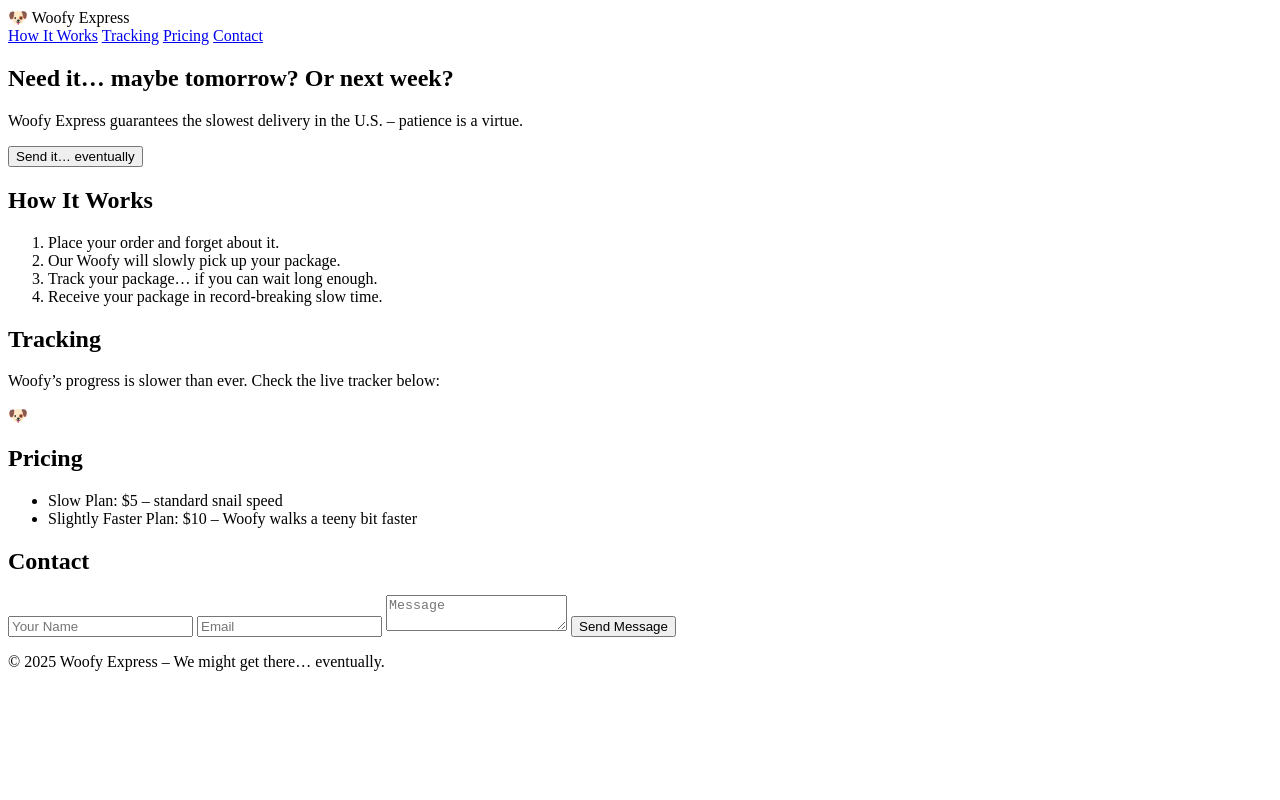
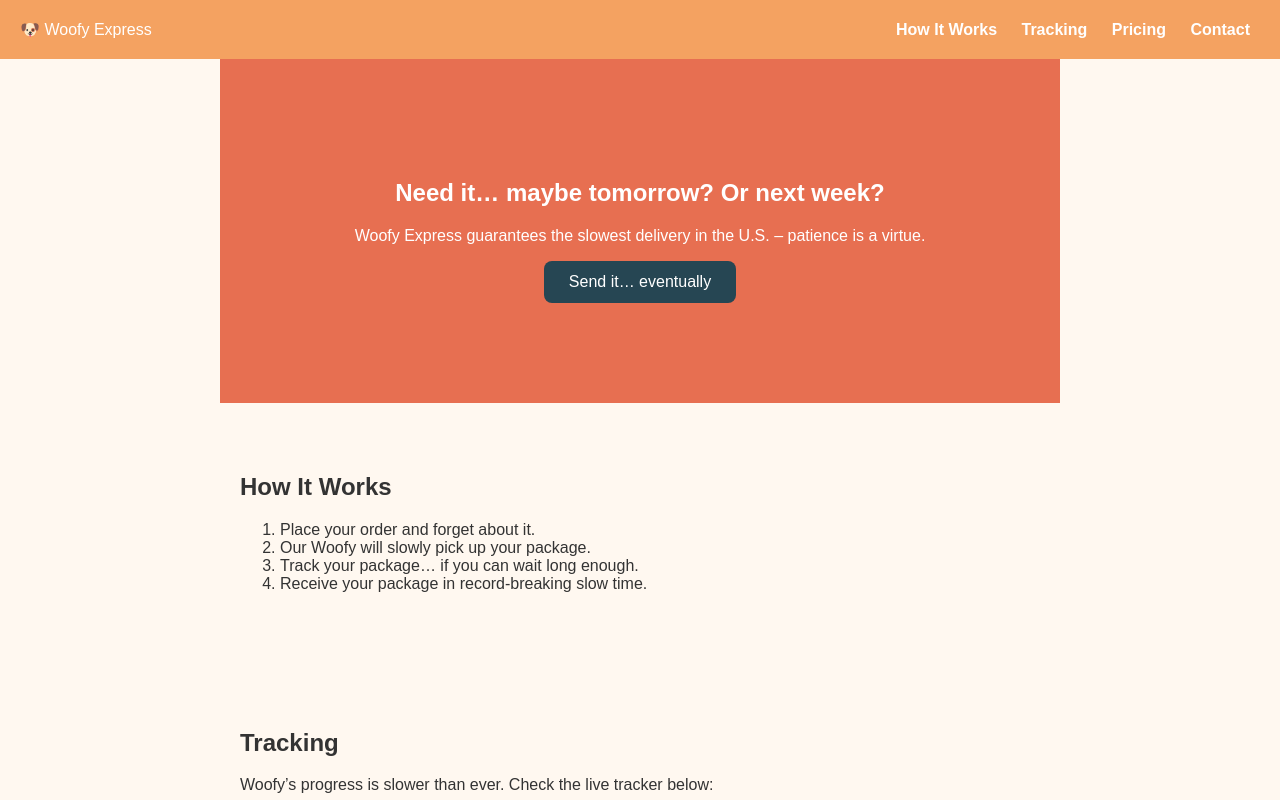
Before and after one commit to wakwaky/woofy, a plain HTML site: page woofy/index.html in a window 1280 px wide. Shown: the top 800 px of the page. Drawn offline with Linux system fonts and the light colour scheme.

Commit message:
Update style.css

```diff
--- a/woofy/style.css
+++ b/woofy/style.css
@@ -1,114 +1,89 @@
-<!DOCTYPE html PUBLIC "-//W3C//DTD HTML 4.01//EN" "http://www.w3.org/TR/html4/strict.dtd">
-<html>
-<head>
-  <meta http-equiv="Content-Type" content="text/html; charset=utf-8">
-  <meta http-equiv="Content-Style-Type" content="text/css">
-  <title></title>
-  <meta name="Generator" content="Cocoa HTML Writer">
-  <meta name="CocoaVersion" content="2685.3">
-  <style type="text/css">
-    p.p1 {margin: 0.0px 0.0px 0.0px 0.0px; font: 12.0px Helvetica}
-    p.p2 {margin: 0.0px 0.0px 0.0px 0.0px; font: 12.0px Helvetica; min-height: 14.0px}
-  </style>
-</head>
-<body>
-<p class="p1">body {</p>
-<p class="p1"><span class="Apple-converted-space">    </span>font-family: 'Comic Neue', sans-serif;</p>
-<p class="p1"><span class="Apple-converted-space">    </span>margin: 0;</p>
-<p class="p1"><span class="Apple-converted-space">    </span>padding: 0;</p>
-<p class="p1"><span class="Apple-converted-space">    </span>background-color: #fff8f0;</p>
-<p class="p1"><span class="Apple-converted-space">    </span>color: #333;</p>
-<p class="p1">}</p>
-<p class="p2"><br></p>
-<p class="p1">header {</p>
-<p class="p1"><span class="Apple-converted-space">    </span>display: flex;</p>
-<p class="p1"><span class="Apple-converted-space">    </span>justify-content: space-between;</p>
-<p class="p1"><span class="Apple-converted-space">    </span>padding: 20px;</p>
-<p class="p1"><span class="Apple-converted-space">    </span>background-color: #f4a261;</p>
-<p class="p1">}</p>
-<p class="p2"><br></p>
-<p class="p1">header .logo {</p>
-<p class="p1"><span class="Apple-converted-space">    </span>font-size: 24px;</p>
-<p class="p1"><span class="Apple-converted-space">    </span>font-weight: bold;</p>
-<p class="p1">}</p>
-<p class="p2"><br></p>
-<p class="p1">header nav a {</p>
-<p class="p1"><span class="Apple-converted-space">    </span>margin: 0 10px;</p>
-<p class="p1"><span class="Apple-converted-space">    </span>text-decoration: none;</p>
-<p class="p1"><span class="Apple-converted-space">    </span>color: #fff;</p>
-<p class="p1"><span class="Apple-converted-space">    </span>font-weight: bold;</p>
-<p class="p1">}</p>
-<p class="p2"><br></p>
-<p class="p1">.hero {</p>
-<p class="p1"><span class="Apple-converted-space">    </span>text-align: center;</p>
-<p class="p1"><span class="Apple-converted-space">    </span>padding: 100px 20px;</p>
-<p class="p1"><span class="Apple-converted-space">    </span>background-color: #e76f51;</p>
-<p class="p1"><span class="Apple-converted-space">    </span>color: #fff;</p>
-<p class="p1">}</p>
-<p class="p2"><br></p>
-<p class="p1">.hero button {</p>
-<p class="p1"><span class="Apple-converted-space">    </span>padding: 10px 20px;</p>
-<p class="p1"><span class="Apple-converted-space">    </span>font-size: 16px;</p>
-<p class="p1"><span class="Apple-converted-space">    </span>cursor: pointer;</p>
-<p class="p1"><span class="Apple-converted-space">    </span>border: none;</p>
-<p class="p1"><span class="Apple-converted-space">    </span>background-color: #264653;</p>
-<p class="p1"><span class="Apple-converted-space">    </span>color: #fff;</p>
-<p class="p1"><span class="Apple-converted-space">    </span>border-radius: 5px;</p>
-<p class="p1">}</p>
-<p class="p2"><br></p>
-<p class="p1">section {</p>
-<p class="p1"><span class="Apple-converted-space">    </span>padding: 50px 20px;</p>
-<p class="p1"><span class="Apple-converted-space">    </span>max-width: 800px;</p>
-<p class="p1"><span class="Apple-converted-space">    </span>margin: auto;</p>
-<p class="p1">}</p>
-<p class="p2"><br></p>
-<p class="p1">ol, ul {</p>
-<p class="p1"><span class="Apple-converted-space">    </span>line-height: 2;</p>
-<p class="p1">}</p>
-<p class="p2"><br></p>
-<p class="p1">.tracker {</p>
-<p class="p1"><span class="Apple-converted-space">    </span>position: relative;</p>
-<p class="p1"><span class="Apple-converted-space">    </span>height: 50px;</p>
-<p class="p1"><span class="Apple-converted-space">    </span>background-color: #f4a261;</p>
-<p class="p1"><span class="Apple-converted-space">    </span>border-radius: 25px;</p>
-<p class="p1"><span class="Apple-converted-space">    </span>overflow: hidden;</p>
-<p class="p1">}</p>
-<p class="p2"><br></p>
-<p class="p1">.tracker .dog {</p>
-<p class="p1"><span class="Apple-converted-space">    </span>position: absolute;</p>
-<p class="p1"><span class="Apple-converted-space">    </span>left: 0;</p>
-<p class="p1"><span class="Apple-converted-space">    </span>font-size: 32px;</p>
-<p class="p1"><span class="Apple-converted-space">    </span>transition: left 10s linear;</p>
-<p class="p1">}</p>
-<p class="p2"><br></p>
-<p class="p1">form {</p>
-<p class="p1"><span class="Apple-converted-space">    </span>display: flex;</p>
-<p class="p1"><span class="Apple-converted-space">    </span>flex-direction: column;</p>
-<p class="p1">}</p>
-<p class="p2"><br></p>
-<p class="p1">form input, form textarea {</p>
-<p class="p1"><span class="Apple-converted-space">    </span>margin-bottom: 10px;</p>
-<p class="p1"><span class="Apple-converted-space">    </span>padding: 10px;</p>
-<p class="p1"><span class="Apple-converted-space">    </span>font-size: 16px;</p>
-<p class="p1"><span class="Apple-converted-space">    </span>border-radius: 5px;</p>
-<p class="p1"><span class="Apple-converted-space">    </span>border: 1px solid #ccc;</p>
-<p class="p1">}</p>
-<p class="p2"><br></p>
-<p class="p1">form button {</p>
-<p class="p1"><span class="Apple-converted-space">    </span>padding: 10px;</p>
-<p class="p1"><span class="Apple-converted-space">    </span>background-color: #264653;</p>
-<p class="p1"><span class="Apple-converted-space">    </span>color: #fff;</p>
-<p class="p1"><span class="Apple-converted-space">    </span>font-size: 16px;</p>
-<p class="p1"><span class="Apple-converted-space">    </span>border: none;</p>
-<p class="p1"><span class="Apple-converted-space">    </span>border-radius: 5px;</p>
-<p class="p1"><span class="Apple-converted-space">    </span>cursor: pointer;</p>
-<p class="p1">}</p>
-<p class="p2"><br></p>
-<p class="p1">footer {</p>
-<p class="p1"><span class="Apple-converted-space">    </span>text-align: center;</p>
-<p class="p1"><span class="Apple-converted-space">    </span>padding: 20px;</p>
-<p class="p1"><span class="Apple-converted-space">    </span>background-color: #f4a261;</p>
-<p class="p1"><span class="Apple-converted-space">    </span>color: #fff;</p>
-<p class="p1">}</p>
-</body>
-</html>
+body {
+  font-family: 'Comic Neue', sans-serif;
+  margin: 0;
+  padding: 0;
+  background-color: #fff8f0;
+  color: #333;
+}
+
+header {
+  display: flex;
+  justify-content: space-between;
+  align-items: center;
+  padding: 20px;
+  background-color: #f4a261;
+  color: #fff;
+}
+
+header a {
+  color: #fff;
+  text-decoration: none;
+  font-weight: bold;
+  margin: 0 10px;
+}
+
+.hero {
+  text-align: center;
+  padding: 100px 20px;
+  background-color: #e76f51;
+  color: #fff;
+}
+
+.hero button {
+  padding: 12px 25px;
+  background-color: #264653;
+  color: #fff;
+  border: none;
+  border-radius: 8px;
+  font-size: 16px;
+  cursor: pointer;
+}
+
+section {
+  padding: 50px 20px;
+  max-width: 800px;
+  margin: auto;
+}
+
+.tracker {
+  position: relative;
+  height: 50px;
+  background-color: #f4a261;
+  border-radius: 25px;
+  overflow: hidden;
+}
+
+.tracker .dog {
+  position: absolute;
+  left: 0;
+  font-size: 32px;
+}
+
+form {
+  display: flex;
+  flex-direction: column;
+}
+
+form input, form textarea {
+  margin-bottom: 10px;
+  padding: 10px;
+  font-size: 16px;
+  border: 1px solid #ccc;
+  border-radius: 5px;
+}
+
+form button {
+  background-color: #264653;
+  color: #fff;
+  border: none;
+  padding: 10px;
+  border-radius: 5px;
+  cursor: pointer;
+}
+
+footer {
+  text-align: center;
+  background-color: #f4a261;
+  color: #fff;
+  padding: 20px;
+}
```
